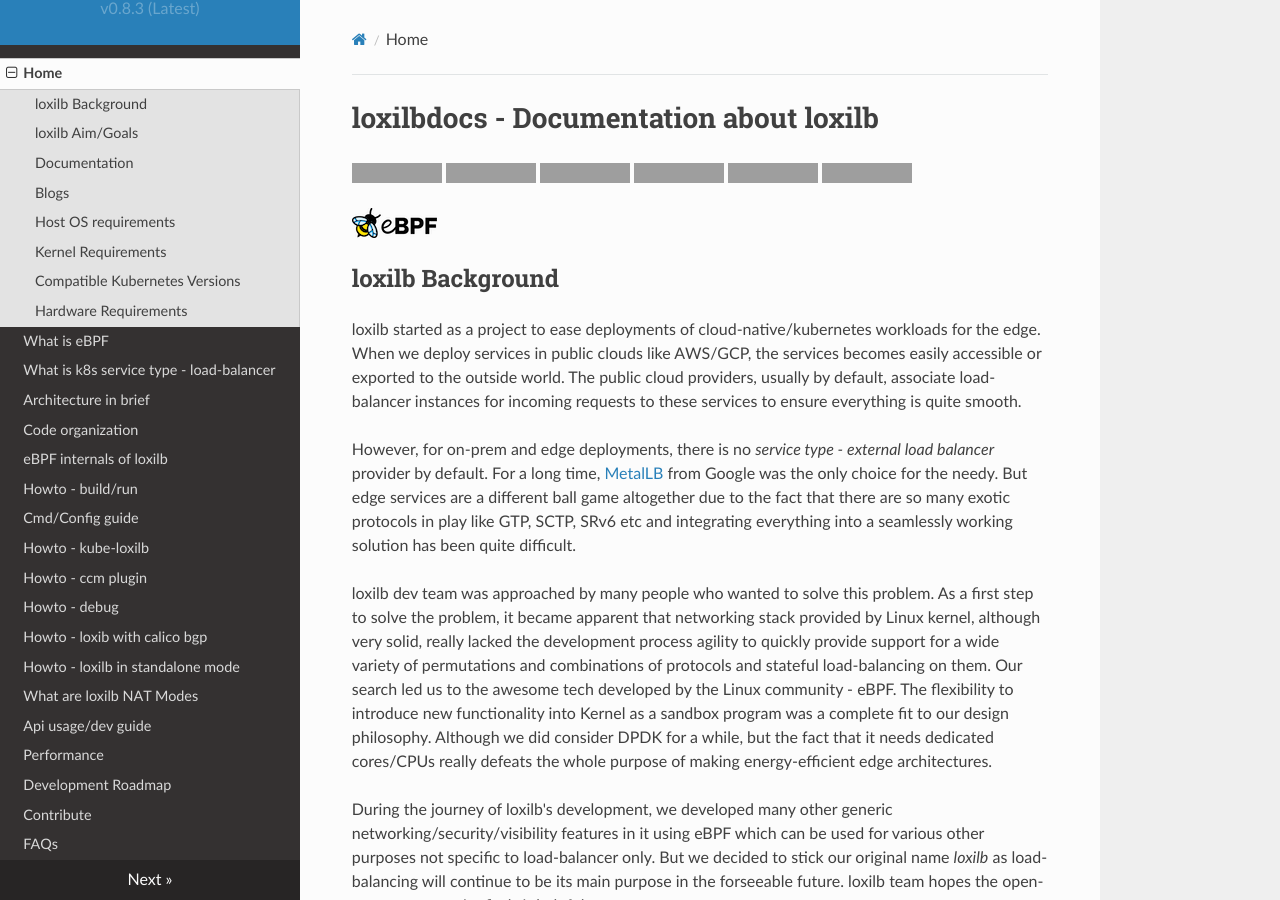
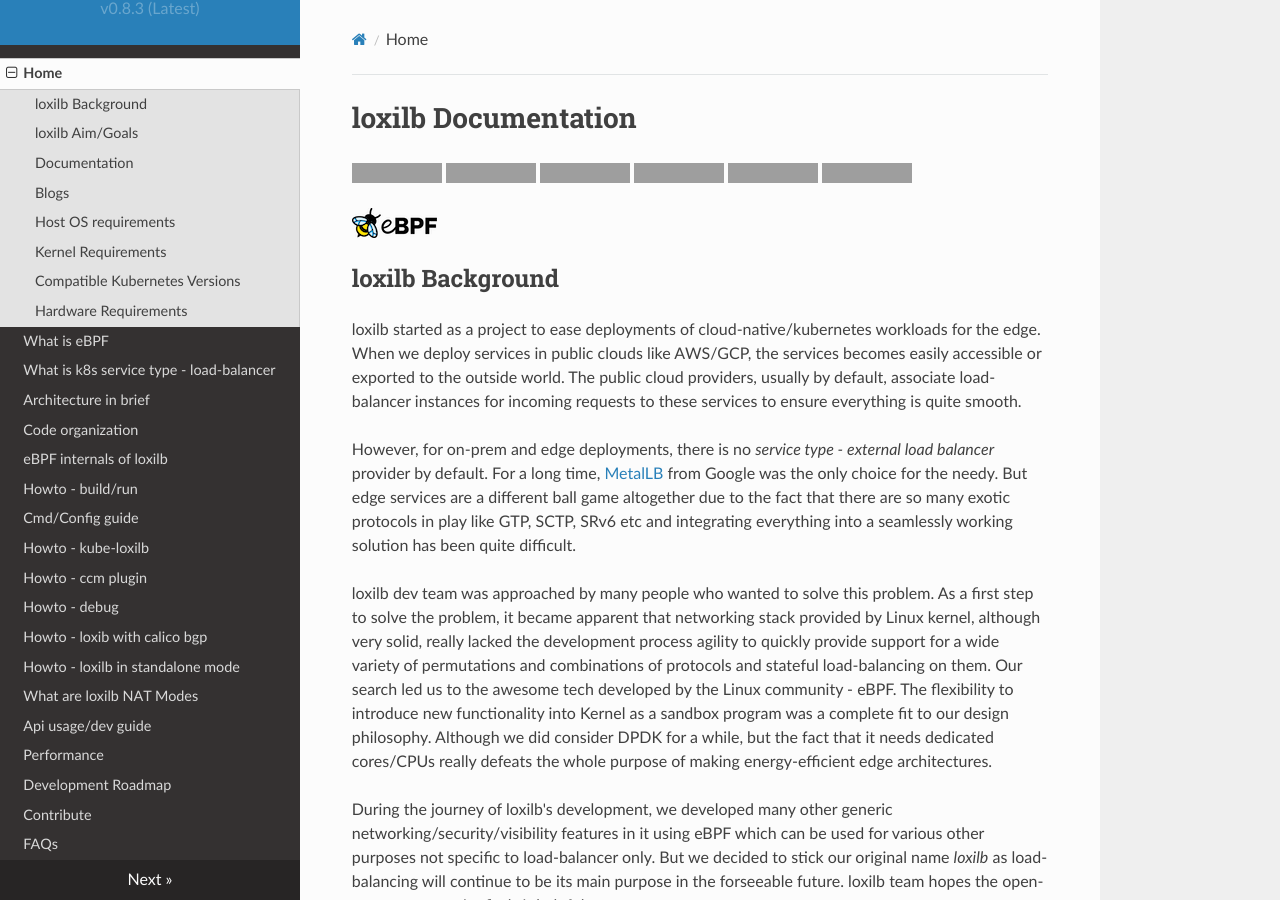
Before and after one commit to loxilb-io/loxilbdocs, an MkDocs documentation site: the page built from docs/index.md, in a window 1280 px wide and 900 px high, cut to the strip 0-900 px from the top of the window. Built offline with MkDocs 1.6.1, drawn with Linux system fonts in a browser that asks for light colours; nearby versions of some CDN libraries; some of the changed text lies outside the part shown; grey boxes are pictures that could not be loaded.

Commit message:
Update index.md

```diff
--- a/docs/index.md
+++ b/docs/index.md
@@ -1,4 +1,4 @@
-# loxilbdocs - Documentation about loxilb
+# loxilb Documentation
 
 [![eBPF Emerging Project](https://img.shields.io/badge/ebpf.io-Emerging--Project-success)](https://ebpf.io/projects#loxilb) [![Go Report Card](https://goreportcard.com/badge/github.com/loxilb-io/loxilb)](https://goreportcard.com/report/github.com/loxilb-io/loxilb) ![build workflow](https://github.com/loxilb-io/loxilb/actions/workflows/docker-image.yml/badge.svg) ![sanity workflow](https://github.com/loxilb-io/loxilb/actions/workflows/basic-sanity.yml/badge.svg) ![apache](https://img.shields.io/badge/license-Apache-blue.svg) ![gpl](https://img.shields.io/badge/license-GPL-blue.svg)
 
@@ -43,13 +43,13 @@
 - [Code organization](code.md)
 - [eBPF internals of loxilb](loxilbebpf.md)
 - [Howto - build/run](run.md)
+- [Cmd/Config guide](cmd.md)
 - [Howto - kube-loxilb](docs/kube-loxilb.md)
 - [Howto - ccm plugin](ccm.md)
 - [Howto - debug](debugging.md)
 - [Howto - loxilb with calico bgp](integrate_bgp_eng.md)
 - [Howto - loxilb in standalone mode](standalone.md)
 - [What are loxilb NAT Modes](nat.md)
-- [Cmd/Config guide](cmd.md)
 - [Api usage/dev guide](api.md)
 - [Performance](perf.md)
 - [Development Roadmap](roadmap.md)
```
